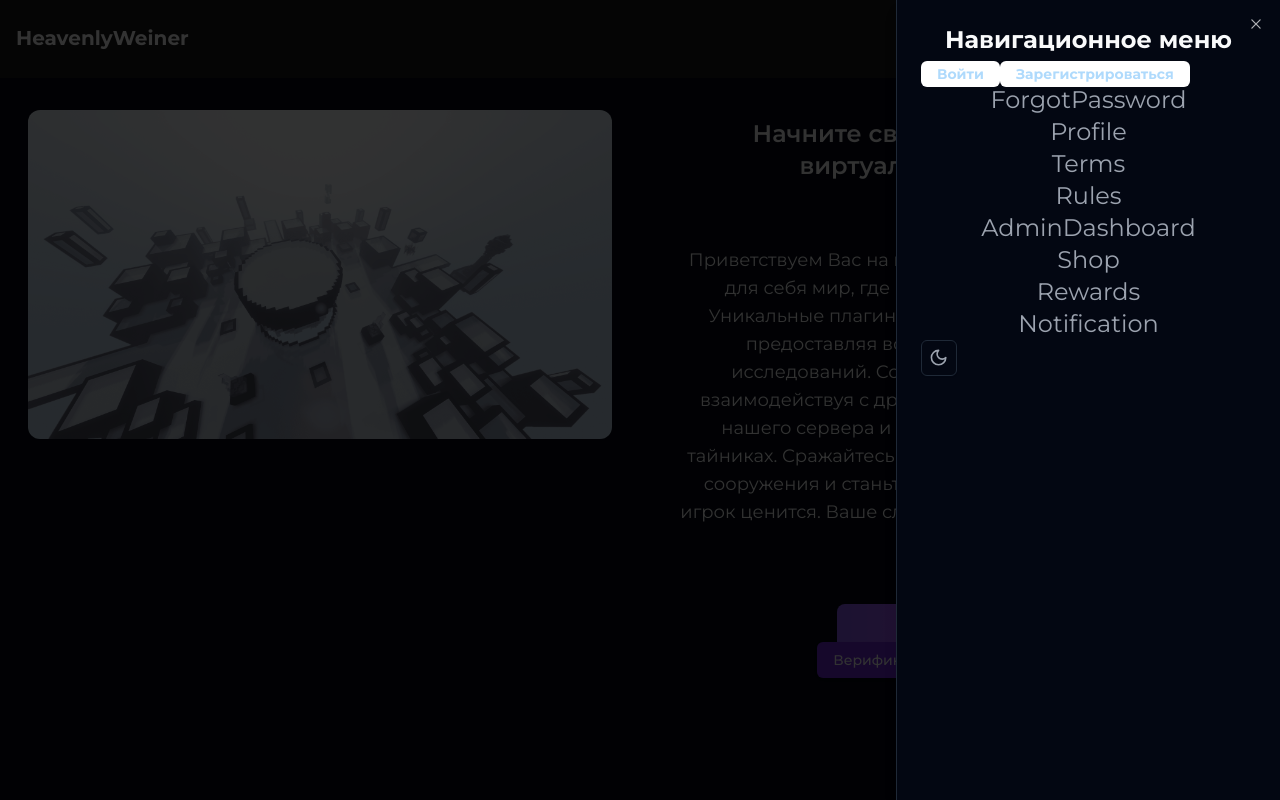
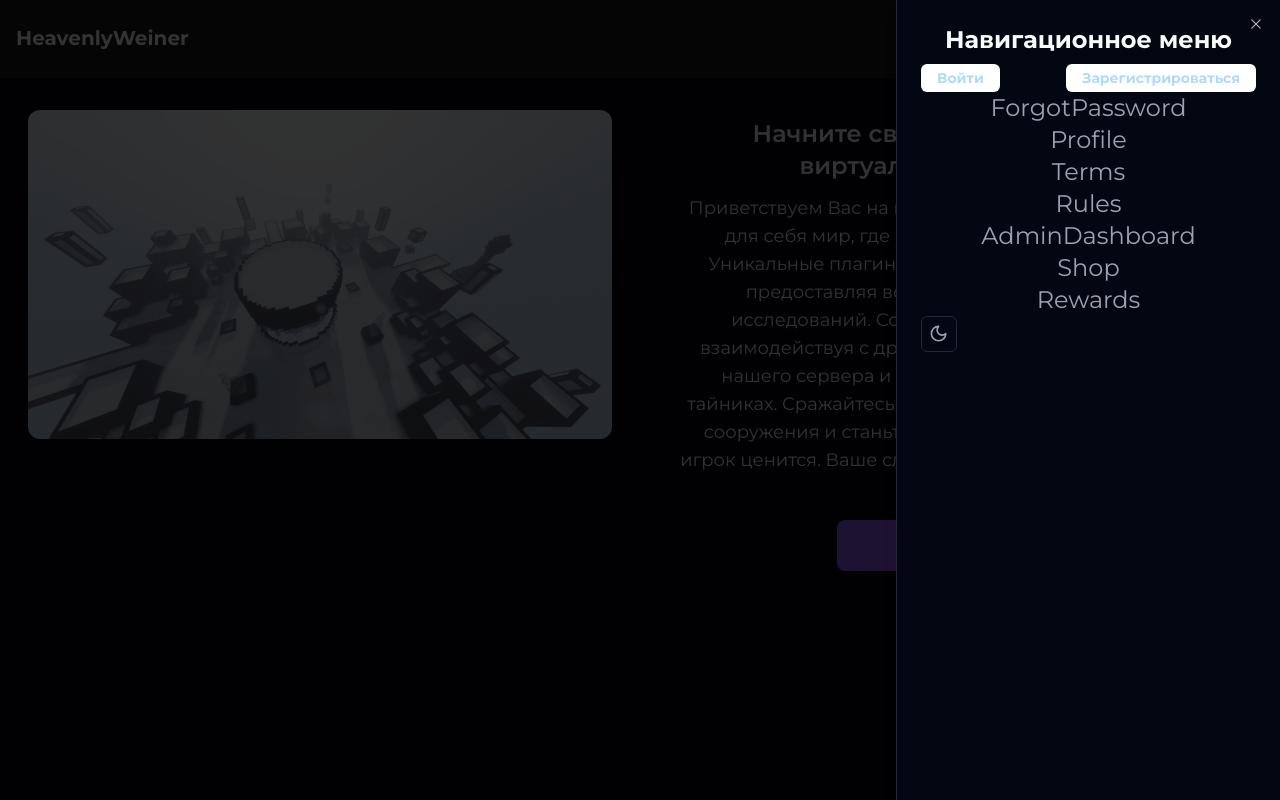
Before and after one commit to Z1ppzy/bigweb, a React (Vite) app: page / in a window 1280 px wide. Both pictures are taken after a click on the button 1241 px from the left and 39 px from the top of the page. Shown: the top 800 px of the page. Built offline with nearby package versions, Linux system fonts and the light colour scheme.

Commit message:
new style for DropDownMenu

```diff
--- a/src/Pages/Home.tsx
+++ b/src/Pages/Home.tsx
@@ -40,7 +40,7 @@ export default function Home() {
             <h1 className='font-semibold text-xl text-center md:text-2xl'>
               Начните свою историю в нашей виртуальной песочнице!
             </h1>
-            <p className='text-center text-lg mt-4 md:mt-16'>
+            <p className='text-center text-lg mt-4 md:mt-3'>
               Приветствуем Вас на нашем сервере Minecraft! Откройте для себя
               мир, где каждый шаг - это приключение. Уникальные плагины обогатят
               ваш игровой процесс, предоставляя возможности для творчества и
@@ -50,14 +50,14 @@ export default function Home() {
               невероятные сооружения и станьте частью сообщества, где каждый
               игрок ценится. Ваше следующее приключение начинается здесь!
             </p>
-            <div className='mt-10 md:mt-16 text-center'>
+            <div className='mt-10 md:mt-8 text-center'>
               <Link
                 to='/register'
                 className='bg-gradient-to-r from-violet-500 to-fuchsia-500 rounded-lg px-10 md:px-16 py-4 text-white hover:text-teal-400 duration-500'
               >
                 Начать играть
               </Link>
-              <div><FormVanila /></div>
+              {/* <div><FormVanila /></div> */}
             </div>
           </div>
         </div>
--- a/src/components/DropDownMenu.tsx
+++ b/src/components/DropDownMenu.tsx
@@ -9,7 +9,6 @@ import {
 import { TfiAlignRight } from 'react-icons/tfi';
 import { Link } from 'react-router-dom';
 import { ThemeSwitch } from './ThemeSwitch';
-import LogoutButton from './LogoutButton';
 import LoginButton from './LoginButton';
 import RegisterButton from './RegisterButton';
 
@@ -27,8 +26,10 @@ export default function DropDownMenu() {
             <p className='text-center font-bold text-2xl'>Навигационное меню</p>
           </SheetTitle>
           <SheetDescription>
+            <div className='flex flex-row justify-between'>
               <LoginButton />
               <RegisterButton />
+            </div>
             <Link to='/forgot_password' className='flex flex-col'>
               <span className='text-center text-2xl hover:text-purple-950'>
                 ForgotPassword
@@ -64,11 +65,7 @@ export default function DropDownMenu() {
                 Rewards
               </span>
             </Link>
-            <Link to='/Notification' className='flex flex-col'><span className='text-center text-2xl hover:text-purple-950'>
-              Notification</span></Link>
-
             <ThemeSwitch />
-            <LogoutButton />
           </SheetDescription>
         </SheetHeader>
       </SheetContent>
--- a/src/components/LogoutButton.tsx
+++ b/src/components/LogoutButton.tsx
@@ -1,6 +1,7 @@
 import { useState, useEffect } from 'react';
 import axios from 'axios';
 import { useNavigate } from 'react-router-dom';
+import { Button } from './ui/button';
 
 export default function LogoutButton() {
   const navigate = useNavigate();
@@ -26,5 +27,5 @@ export default function LogoutButton() {
     return null;
   }
 
-  return <button onClick={handleLogout}>Выход</button>;
+  return <Button className='font-bold' onClick={handleLogout}>Выход</Button>;
 }
--- a/src/components/RegisterButton.tsx
+++ b/src/components/RegisterButton.tsx
@@ -1,5 +1,6 @@
 import { Link } from 'react-router-dom';
 import { useState, useEffect } from 'react'
+import LogoutButton from './LogoutButton';
 
 export default function RegisterButton() {
   const [isLoggedIn, setIsLoggedIn] = useState(false);
@@ -10,7 +11,7 @@ export default function RegisterButton() {
   }, []);
 
   if (isLoggedIn) {
-    return null;
+    return <LogoutButton />;
   }
   return (
     <Link
```
